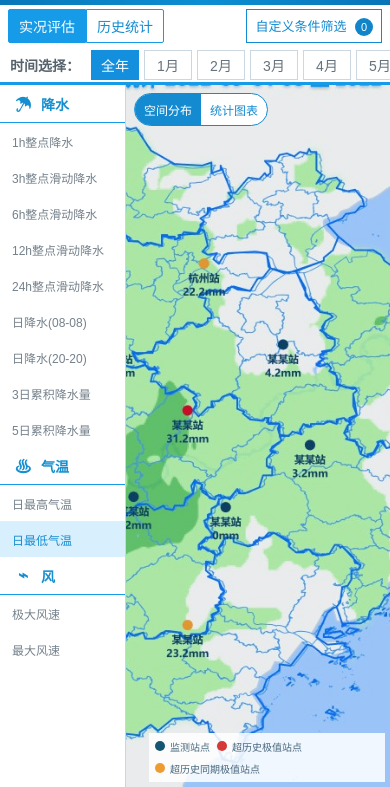
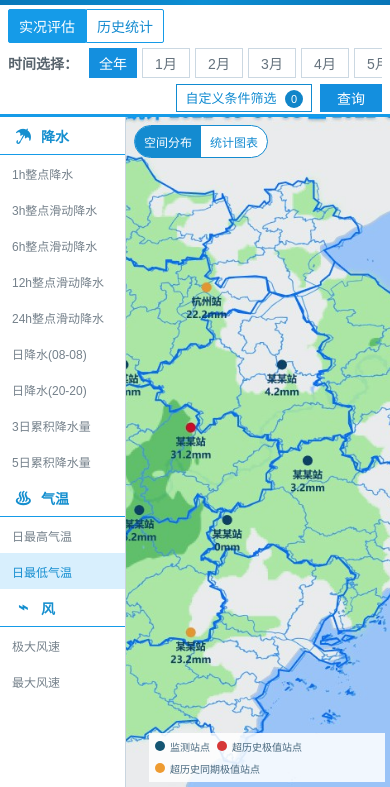
Before and after one commit to Lfei24/zhejiang-extreme-filter-20261110, a plain HTML site: page index.html in a window 390 px wide. Shown: the part 57-844 px from the top of the page. Drawn offline with Linux system fonts and the light colour scheme.

Commit message:
Place query and condition controls after period selection

```diff
--- a/index.html
+++ b/index.html
@@ -18,17 +18,21 @@
     .main-nav .selected { border-color: #fff; font-weight: 700; }
     .user-area { white-space: nowrap; color: #eaf7ff; }
     .controlbar { height: 90px; background: #fff; border-bottom: 3px solid #159be8; }
-    .tabs { height: 48px; display: flex; align-items: center; justify-content: space-between; gap: 8px; padding: 0 10px; }
+    .tabs { height: 48px; display: flex; align-items: center; padding: 0 10px; }
     .mode-tabs { display: flex; }
     .mode-tabs button { height: 34px; padding: 0 18px; border: 1px solid #159be8; color: #148bd0; background: #fff; }
     .mode-tabs button:first-child { border-radius: 2px 0 0 2px; }
     .mode-tabs button:last-child { border-radius: 0 2px 2px 0; }
     .mode-tabs .selected { color: #fff; background: #159be8; }
-    .filter-trigger { min-height: 34px; padding: 0 10px; border: 1px solid #118bd1; color: #118bd1; background: #fff; white-space: nowrap; }
-    .timebar { height: 39px; display: flex; align-items: center; gap: 5px; padding: 0 10px; white-space: nowrap; overflow-x: auto; }
-    .timebar strong { margin-right: 6px; color: #57636c; }
-    .timebar button { min-width: 58px; height: 30px; border: 1px solid #cbd8e2; color: #65727d; background: #fff; }
-    .timebar button.selected { border-color: #148fde; color: #fff; background: #148fde; }
+    .timebar { height: 39px; display: flex; align-items: center; gap: 8px; padding: 0 10px; white-space: nowrap; overflow: hidden; }
+    .time-selection { min-width: 0; flex: 0 1 auto; display: flex; align-items: center; gap: 5px; overflow: hidden; }
+    .time-selection strong { flex: 0 0 auto; margin-right: 6px; color: #57636c; }
+    .period-options { min-width: 0; display: flex; align-items: center; gap: 5px; overflow-x: auto; }
+    .period-options button { min-width: 58px; height: 30px; border: 1px solid #cbd8e2; color: #65727d; background: #fff; }
+    .period-options button.selected { border-color: #148fde; color: #fff; background: #148fde; }
+    .time-actions { display: flex; align-items: center; gap: 8px; flex: 0 0 auto; }
+    .filter-trigger { height: 30px; padding: 0 8px; border: 1px solid #118bd1; color: #118bd1; background: #fff; white-space: nowrap; }
+    .query-button { height: 30px; padding: 0 16px; border: 1px solid #148fde; color: #fff; background: #148fde; }
     .workspace { display: flex; height: calc(100vh - 170px); min-height: 440px; }
     .sidebar { width: 300px; flex: 0 0 300px; overflow: auto; background: #fff; border-right: 1px solid #c9d5df; }
     .group-title { height: 38px; display: flex; align-items: center; gap: 9px; padding: 0 14px; border-bottom: 1px solid #159be8; color: #158fcf; font-weight: 700; }
@@ -106,14 +110,17 @@
       .brand { font-size: 16px; }
       .brand-mark { display: none; }
       .main-nav span:nth-child(n+3) { display: none; }
-      .controlbar { height: 80px; }
+      .controlbar { height: 112px; }
       .tabs { height: 42px; padding: 0 8px; }
       .mode-tabs button { padding: 0 10px; }
       .filter-trigger { padding: 0 8px; font-size: 13px; }
       .condition-count { width: 18px; height: 18px; font-size: 11px; }
-      .timebar { height: 35px; }
-      .timebar button { min-width: 48px; }
-      .workspace { height: calc(100vh - 142px); min-height: 380px; }
+      .timebar { height: 67px; display: grid; grid-template-rows: 32px 32px; align-content: center; row-gap: 3px; padding: 0 8px; }
+      .time-selection { height: 32px; }
+      .period-options button { min-width: 48px; }
+      .time-actions { height: 32px; justify-content: flex-end; }
+      .filter-trigger, .query-button { height: 28px; }
+      .workspace { height: calc(100vh - 174px); min-height: 380px; }
       .sidebar { width: 126px; flex-basis: 126px; }
       .side-item { padding: 0 12px; font-size: 12px; }
       .map-tools { top: 8px; right: 8px; }
@@ -138,8 +145,8 @@
     <div class="user-area">◉ 管理员</div>
   </header>
   <section class="controlbar" aria-label="统计条件">
-    <div class="tabs"><div class="mode-tabs"><button class="selected" type="button" data-mode="live" aria-pressed="true">实况评估</button><button type="button" data-mode="history" aria-pressed="false">历史统计</button></div><button class="filter-trigger" id="open-filter" type="button" aria-haspopup="dialog" aria-controls="veil">自定义条件筛选 <span class="condition-count" id="condition-count">0</span></button></div>
-    <div class="timebar"><strong>时间选择：</strong><button class="selected" type="button">全年</button><button type="button">1月</button><button type="button">2月</button><button type="button">3月</button><button type="button">4月</button><button type="button">5月</button><button type="button">6月</button><button type="button">7月</button><button type="button">8月</button><button type="button">9月</button><button type="button">10月</button><button type="button">11月</button><button type="button">12月</button></div>
+    <div class="tabs"><div class="mode-tabs"><button class="selected" type="button" data-mode="live" aria-pressed="true">实况评估</button><button type="button" data-mode="history" aria-pressed="false">历史统计</button></div></div>
+    <div class="timebar"><div class="time-selection"><strong>时间选择：</strong><div class="period-options"><button class="selected" type="button">全年</button><button type="button">1月</button><button type="button">2月</button><button type="button">3月</button><button type="button">4月</button><button type="button">5月</button><button type="button">6月</button><button type="button">7月</button><button type="button">8月</button><button type="button">9月</button><button type="button">10月</button><button type="button">11月</button><button type="button">12月</button></div></div><div class="time-actions"><button class="filter-trigger" id="open-filter" type="button" aria-haspopup="dialog" aria-controls="veil">自定义条件筛选 <span class="condition-count" id="condition-count">0</span></button><button class="query-button" id="query-button" type="button">查询</button></div></div>
   </section>
   <main class="workspace">
     <aside class="sidebar" aria-label="统计要素">
@@ -204,7 +211,7 @@
     const yearRuleRow = document.getElementById("years-rule-row");
     const modeTabs = [...document.querySelectorAll(".tabs button[data-mode]")];
     const elementItems = [...document.querySelectorAll(".side-item")];
-    const periodButtons = [...document.querySelectorAll(".timebar button")];
+    const periodButtons = [...document.querySelectorAll(".period-options button")];
     let activeMode = "live";
     let statusTimer;
 
@@ -380,6 +387,13 @@
       item.addEventListener("click", () => selectContextItem(periodButtons, item, "selected"));
     });
     document.getElementById("open-filter").addEventListener("click", openFilter);
+    document.getElementById("query-button").addEventListener("click", () => {
+      const excluded = exclusionsByContext.get(contextKey()) || [];
+      const mode = document.querySelector(".tabs .selected").textContent;
+      const element = document.querySelector(".side-item.active").textContent;
+      const period = document.querySelector(".timebar .selected").textContent;
+      showStatus(`已提交查询：${mode} · ${element} · ${period}，启用 ${updateConditionCount()} 项筛选，剔除 ${excluded.length} 个站点。`);
+    });
     document.getElementById("close-filter").addEventListener("click", closeFilter);
     document.getElementById("cancel-filter").addEventListener("click", closeFilter);
     document.getElementById("save-filter").addEventListener("click", () => {
```
